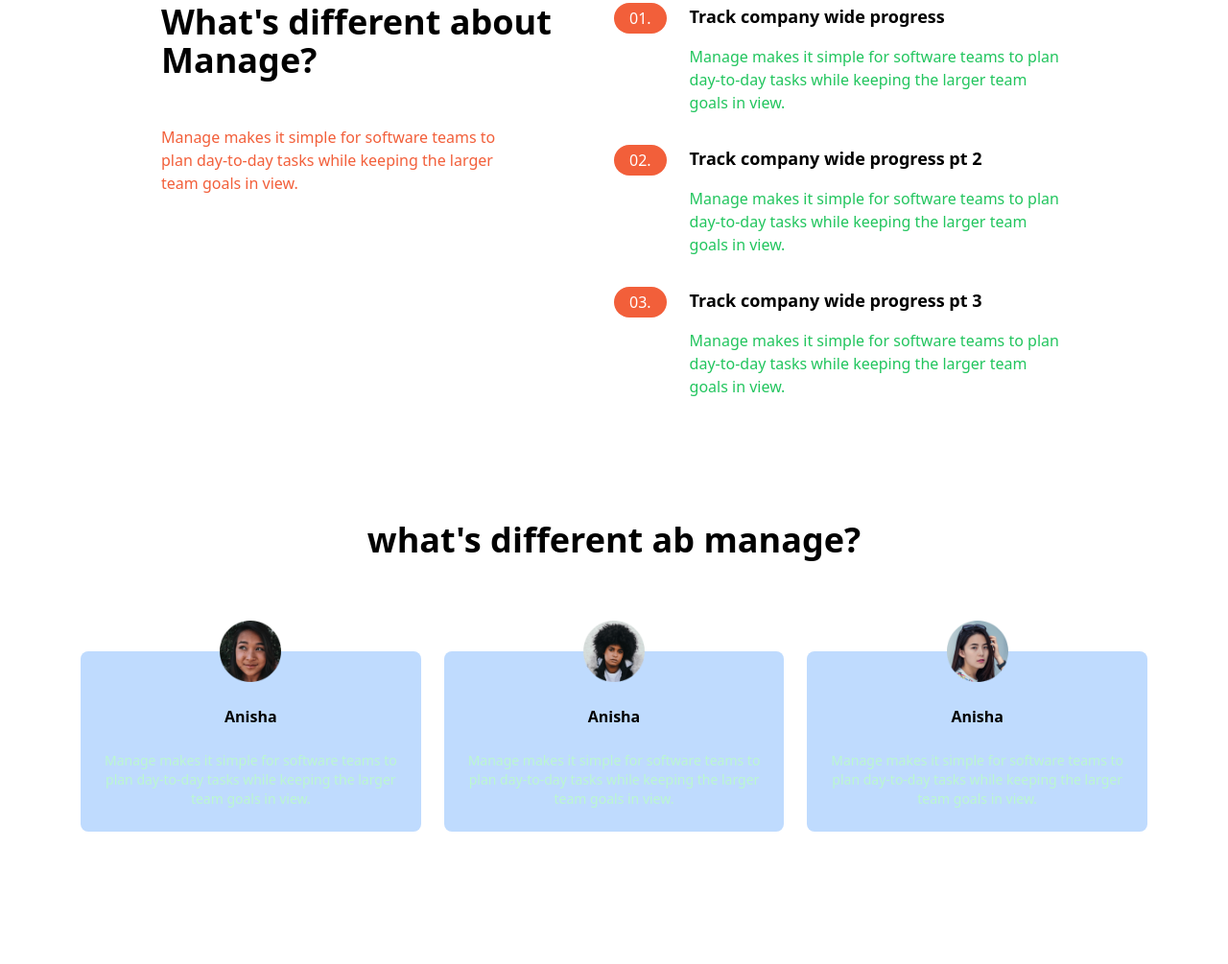
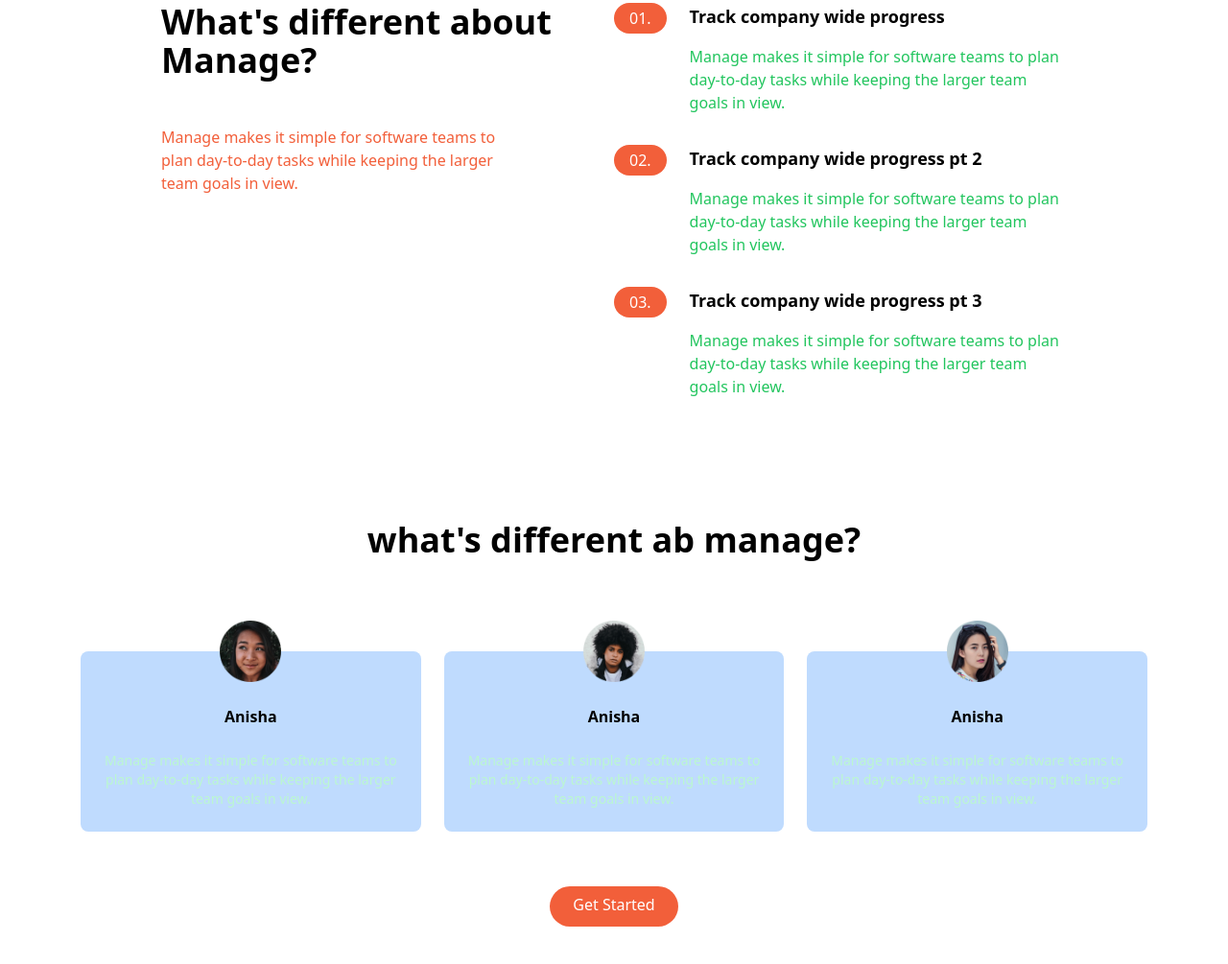
Before and after one commit to kalepadot/tailwind-exercise, a website: page index.html in a window 1280 px wide. Shown: the part 629-1634 px from the top of the page at 96% size. Before the commit the page ends 1496 px from the top, so only its background shows below. Drawn offline with Linux system fonts and the light colour scheme.

Commit message:
testm bottom button end of section

```diff
--- a/index.html
+++ b/index.html
@@ -172,8 +172,15 @@
             <p class="text-sm text-green-200">
                 Manage makes it simple for software teams to plan day-to-day tasks while keeping the larger team goals in view.
             </p>
-    </div>
-        </div>
-    </section>
-</body>
+            </div>
+            </div>
+            <!-- Button -->
+            <div class="my-16">
+                <a href="#" class="p-3 px-6 pt-2 text-white bg-brightRed rounded-full baseline hover:bg-blue-500">
+                    Get Started
+                </a>
+            </div>
+            </div>
+        </section>
+    </body>
 </html>
```
Also changed, not shown: css/main.css.
